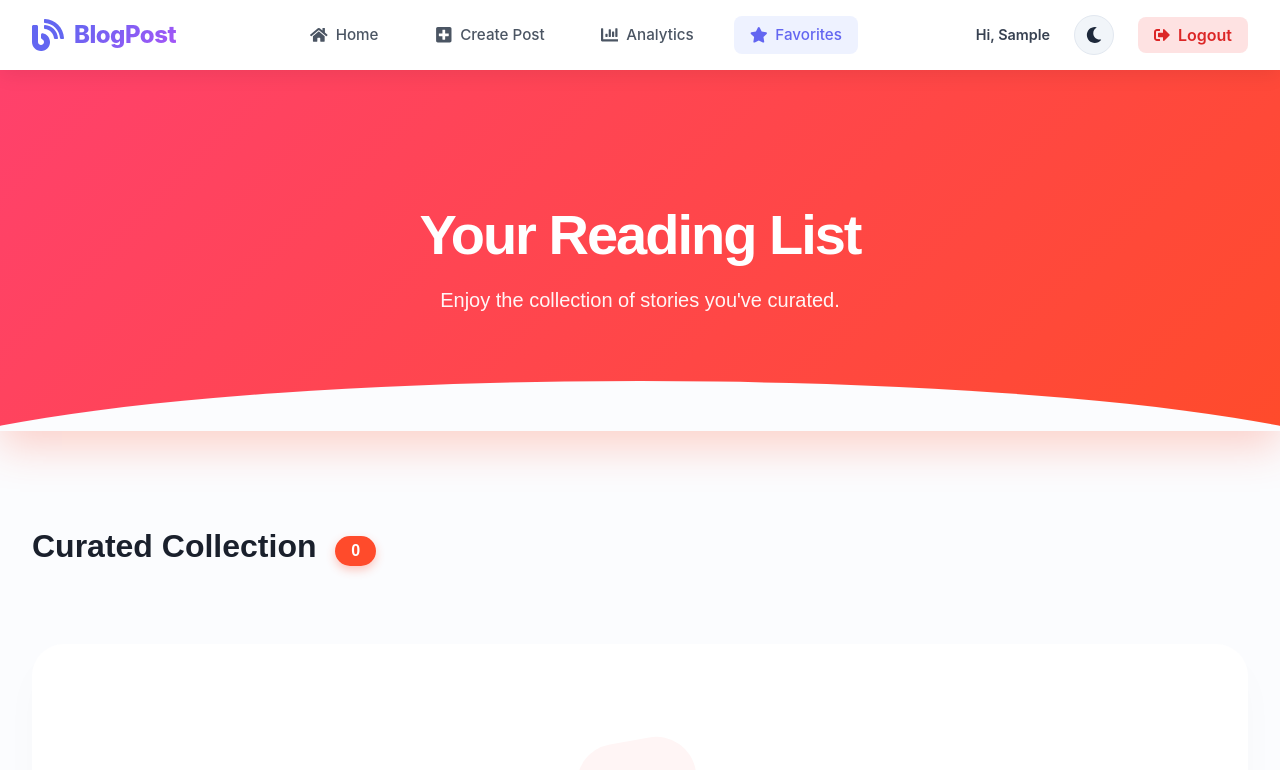
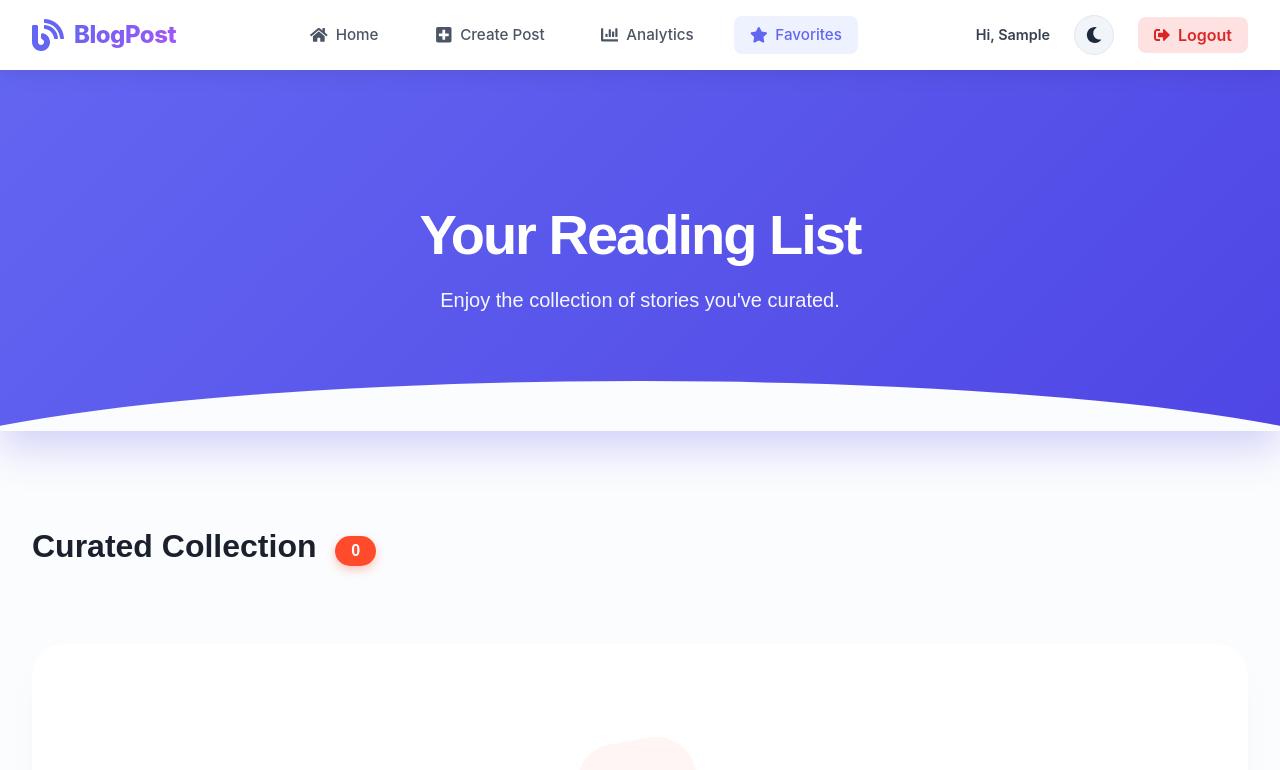
Before and after one commit to Princeumaretiya/Blog-Post-Management-System, a React (Vite) app: page /favorites in a window 1280 px wide. Shown: the top 770 px of the page. Built offline with nearby package versions, Linux system fonts and the light colour scheme; data requests are answered from the project's data file; sample sign-in values are in the browser's storage.

Commit message:
[PU] Bg color changes of fvrt screen

```diff
--- a/src/Pages/Favorites.css
+++ b/src/Pages/Favorites.css
@@ -6,14 +6,14 @@
 }
 
 .favorites-hero {
-    background: linear-gradient(135deg, #FF416C 0%, #FF4B2B 100%);
+    background: linear-gradient(135deg, #6366f1 0%, #4f46e5 100%);
     color: white;
     padding: 6rem 2rem;
     text-align: center;
     position: relative;
     overflow: hidden;
     margin-bottom: 4rem;
-    box-shadow: 0 15px 40px rgba(255, 75, 43, 0.25);
+    box-shadow: 0 15px 40px rgba(79, 70, 229, 0.25);
 }
 
 .hero-shape {
```
